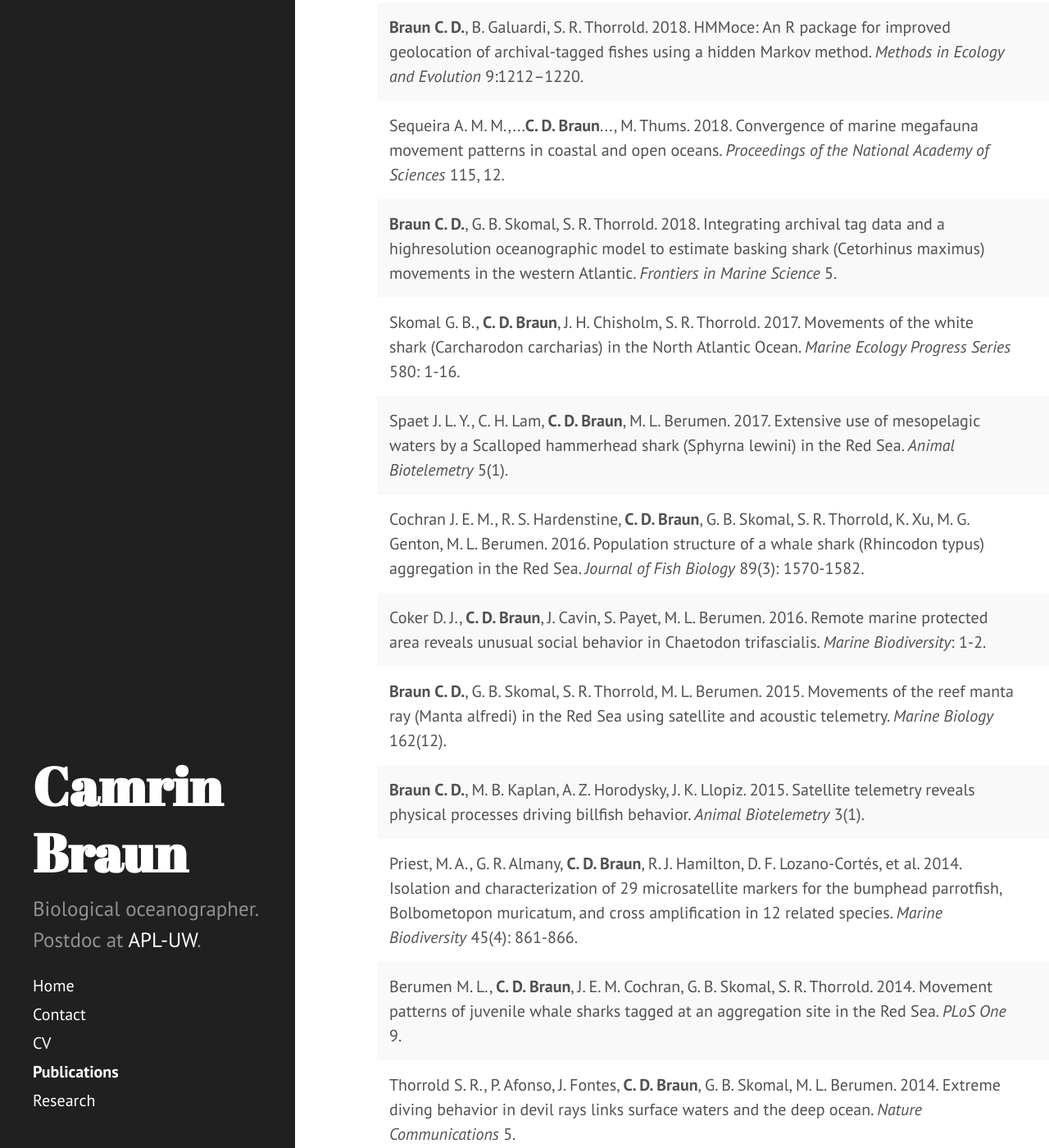
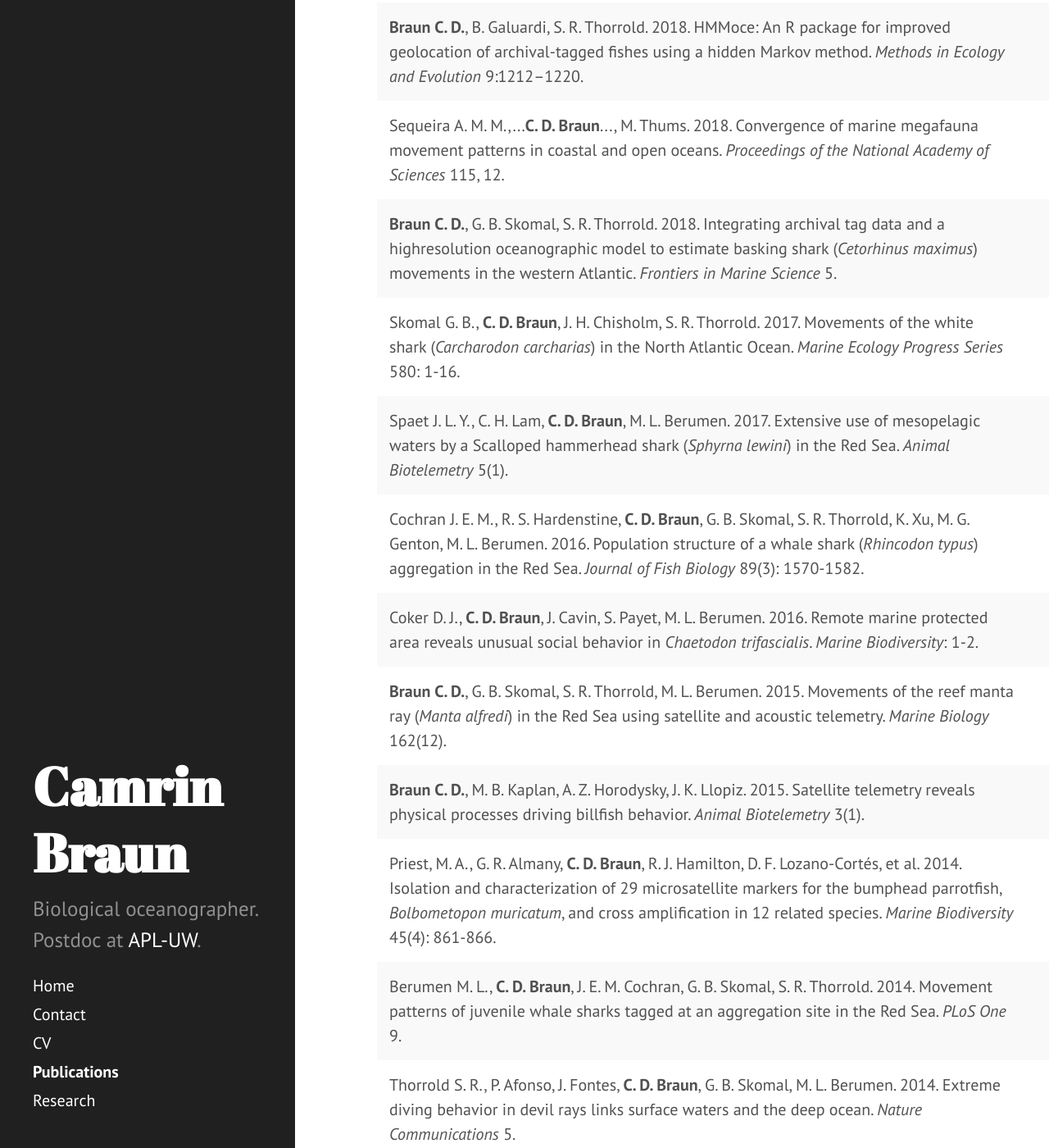
Before and after one commit to camrinbraun/camrinbraun.github.io, a Jekyll site: the page built from publications.md, in a window 1280 px wide and 1400 px high, scrolled down 477 px. Shown: the whole window at 82% size. Built offline with Jekyll 4.4.1, drawn with Linux system fonts in a browser that asks for light colours; comment, search, counter and statistics services are not loaded; some of the changed text lies outside the part shown.

Commit message:
more captions

```diff
--- a/publications.md
+++ b/publications.md
@@ -40,7 +40,7 @@ th, td {
 <table style="width:125%" bgcolor="white">
   <tr>
     <td>Arostegui M. C., <b>C. D. Braun</b>, P. Gaube. in press. Movement patterns and thermal niche of the
-first satellite tagged Mediterranean spearfish (Tetrapturus belone). <i>Fisheries Oceanography</i>.</td>
+first satellite tagged Mediterranean spearfish (<i>Tetrapturus belone</i>). <i>Fisheries Oceanography</i>.</td>
     <td>Coming soon</td>
   </tr>
 
@@ -60,32 +60,32 @@ first satellite tagged Mediterranean spearfish (Tetrapturus belone). <i>Fisherie
   </tr>
 
   <tr>
-    <td><b>Braun C. D.</b>, G. B. Skomal, S. R. Thorrold. 2018. Integrating archival tag data and a highresolution oceanographic model to estimate basking shark (Cetorhinus maximus) movements in the western Atlantic. <i>Frontiers in Marine Science</i> 5.</td>
+    <td><b>Braun C. D.</b>, G. B. Skomal, S. R. Thorrold. 2018. Integrating archival tag data and a highresolution oceanographic model to estimate basking shark (<i>Cetorhinus maximus</i>) movements in the western Atlantic. <i>Frontiers in Marine Science</i> 5.</td>
     <td><div class='altmetric-embed' data-badge-type='donut' data-doi="10.3389/fmars.2018.00025 "></div></td>
   </tr>
 
   <tr>
-    <td>Skomal G. B., <b>C. D. Braun</b>, J. H. Chisholm, S. R. Thorrold. 2017. Movements of the white shark (Carcharodon carcharias) in the North Atlantic Ocean. <i>Marine Ecology Progress Series</i> 580: 1-16.</td>
+    <td>Skomal G. B., <b>C. D. Braun</b>, J. H. Chisholm, S. R. Thorrold. 2017. Movements of the white shark (<i>Carcharodon carcharias</i>) in the North Atlantic Ocean. <i>Marine Ecology Progress Series</i> 580: 1-16.</td>
     <td><div class='altmetric-embed' data-badge-type='donut' data-doi="10.3354/meps12306 "></div></td>
   </tr>
 
 <tr>
-    <td>Spaet J. L. Y., C. H. Lam, <b>C. D. Braun</b>, M. L. Berumen. 2017. Extensive use of mesopelagic waters by a Scalloped hammerhead shark (Sphyrna lewini) in the Red Sea. <i>Animal Biotelemetry</i> 5(1).</td>
+    <td>Spaet J. L. Y., C. H. Lam, <b>C. D. Braun</b>, M. L. Berumen. 2017. Extensive use of mesopelagic waters by a Scalloped hammerhead shark (<i>Sphyrna lewini</i>) in the Red Sea. <i>Animal Biotelemetry</i> 5(1).</td>
     <td><div class='altmetric-embed' data-badge-type='donut' data-doi="10.1186/s40317-017-0135-x "></div></td>
   </tr>
 
   <tr>
-    <td>Cochran J. E. M., R. S. Hardenstine, <b>C. D. Braun</b>, G. B. Skomal, S. R. Thorrold, K. Xu, M. G. Genton, M. L. Berumen. 2016. Population structure of a whale shark (Rhincodon typus) aggregation in the Red Sea. <i>Journal of Fish Biology</i> 89(3): 1570-1582.</td>
+    <td>Cochran J. E. M., R. S. Hardenstine, <b>C. D. Braun</b>, G. B. Skomal, S. R. Thorrold, K. Xu, M. G. Genton, M. L. Berumen. 2016. Population structure of a whale shark (<i>Rhincodon typus</i>) aggregation in the Red Sea. <i>Journal of Fish Biology</i> 89(3): 1570-1582.</td>
     <td><div class='altmetric-embed' data-badge-type='donut' data-doi="10.1111/jfb.13054"></div></td>
   </tr>
 
   <tr>
-    <td>Coker D. J., <b>C. D. Braun</b>, J. Cavin, S. Payet, M. L. Berumen. 2016. Remote marine protected area reveals unusual social behavior in Chaetodon trifascialis. <i>Marine Biodiversity</i>: 1-2.</td>
+    <td>Coker D. J., <b>C. D. Braun</b>, J. Cavin, S. Payet, M. L. Berumen. 2016. Remote marine protected area reveals unusual social behavior in <i>Chaetodon trifascialis</i>. <i>Marine Biodiversity</i>: 1-2.</td>
     <td><div class='altmetric-embed' data-badge-type='donut' data-doi="10.1007/s12526-016-0531-0 "></div></td>
   </tr>
 
   <tr>
-    <td><b>Braun C. D.</b>, G. B. Skomal, S. R. Thorrold, M. L. Berumen. 2015. Movements of the reef manta ray (Manta alfredi) in the Red Sea using satellite and acoustic telemetry. <i>Marine Biology</i> 162(12).</td>
+    <td><b>Braun C. D.</b>, G. B. Skomal, S. R. Thorrold, M. L. Berumen. 2015. Movements of the reef manta ray (<i>Manta alfredi</i>) in the Red Sea using satellite and acoustic telemetry. <i>Marine Biology</i> 162(12).</td>
     <td><div class='altmetric-embed' data-badge-type='donut' data-doi="10.1007/s00227-015-2760-3"></div></td>
   </tr>
 
@@ -95,7 +95,7 @@ first satellite tagged Mediterranean spearfish (Tetrapturus belone). <i>Fisherie
   </tr>
 
   <tr>
-    <td>Priest, M. A., G. R. Almany, <b>C. D. Braun</b>, R. J. Hamilton, D. F. Lozano-Cortés, et al. 2014. Isolation and characterization of 29 microsatellite markers for the bumphead parrotfish, Bolbometopon muricatum, and cross amplification in 12 related species. <i>Marine Biodiversity</i> 45(4): 861-866.</td>
+    <td>Priest, M. A., G. R. Almany, <b>C. D. Braun</b>, R. J. Hamilton, D. F. Lozano-Cortés, et al. 2014. Isolation and characterization of 29 microsatellite markers for the bumphead parrotfish, <i>Bolbometopon muricatum</i>, and cross amplification in 12 related species. <i>Marine Biodiversity</i> 45(4): 861-866.</td>
     <td><div class='altmetric-embed' data-badge-type='donut' data-doi="10.1007/s12526-014-0278-4"></div></td>
   </tr>
 
@@ -115,17 +115,17 @@ first satellite tagged Mediterranean spearfish (Tetrapturus belone). <i>Fisherie
   </tr>
 
   <tr>
-    <td>Werry J. M., S. Planes, M. L. Berumen, K. A. Lee, <b>C. D. Braun</b>, E. Clua. 2014. Reef fidelity and migration of tiger sharks, Galeocerdo cuvier, across the Coral Sea. <i>PLoS One</i> 9.</td>
+    <td>Werry J. M., S. Planes, M. L. Berumen, K. A. Lee, <b>C. D. Braun</b>, E. Clua. 2014. Reef fidelity and migration of tiger sharks, <i>Galeocerdo cuvier</i>, across the Coral Sea. <i>PLoS One</i> 9.</td>
     <td><div class='altmetric-embed' data-badge-type='donut' data-doi="10.1371/journal.pone.0083249"></div></td>
   </tr>
 
   <tr>
-    <td>Walter R. T.,...<b>C. D. Braun</b>,...N. E. Hussey. 2013. First record of living Manta alfredi x Manta birostris hybrid. <i>Marine Biodiversity</i> 44: 1-2.</td>
+    <td>Walter R. T.,...<b>C. D. Braun</b>,...N. E. Hussey. 2013. First record of living <i>Manta alfredi</i> x <i>Manta birostris</i> hybrid. <i>Marine Biodiversity</i> 44: 1-2.</td>
     <td><div class='altmetric-embed' data-badge-type='donut' data-doi="10.1007/s12526-013-0183-2"></div></td>
   </tr>
 
   <tr>
-    <td><b>Braun, C. D.</b> and C. A. Walser. 2011. The diet and distribution of largemouth bass (Micropterus salmoides) in the lower Boise River, Idaho. <i>Western North American Naturalist</i> 71(3): 316-326.</td>
+    <td><b>Braun, C. D.</b> and C. A. Walser. 2011. The diet and distribution of largemouth bass (<i>Micropterus salmoides</i>) in the lower Boise River, Idaho. <i>Western North American Naturalist</i> 71(3): 316-326.</td>
     <td><div class='altmetric-embed' data-badge-type='donut' data-doi="10.3398/064.071.0315"></div></td>
   </tr>
 
```
Also changed, not shown: contact.md (+1 -1 lines), index.md (+2 -2 lines), research.md (+1 -1 lines).
